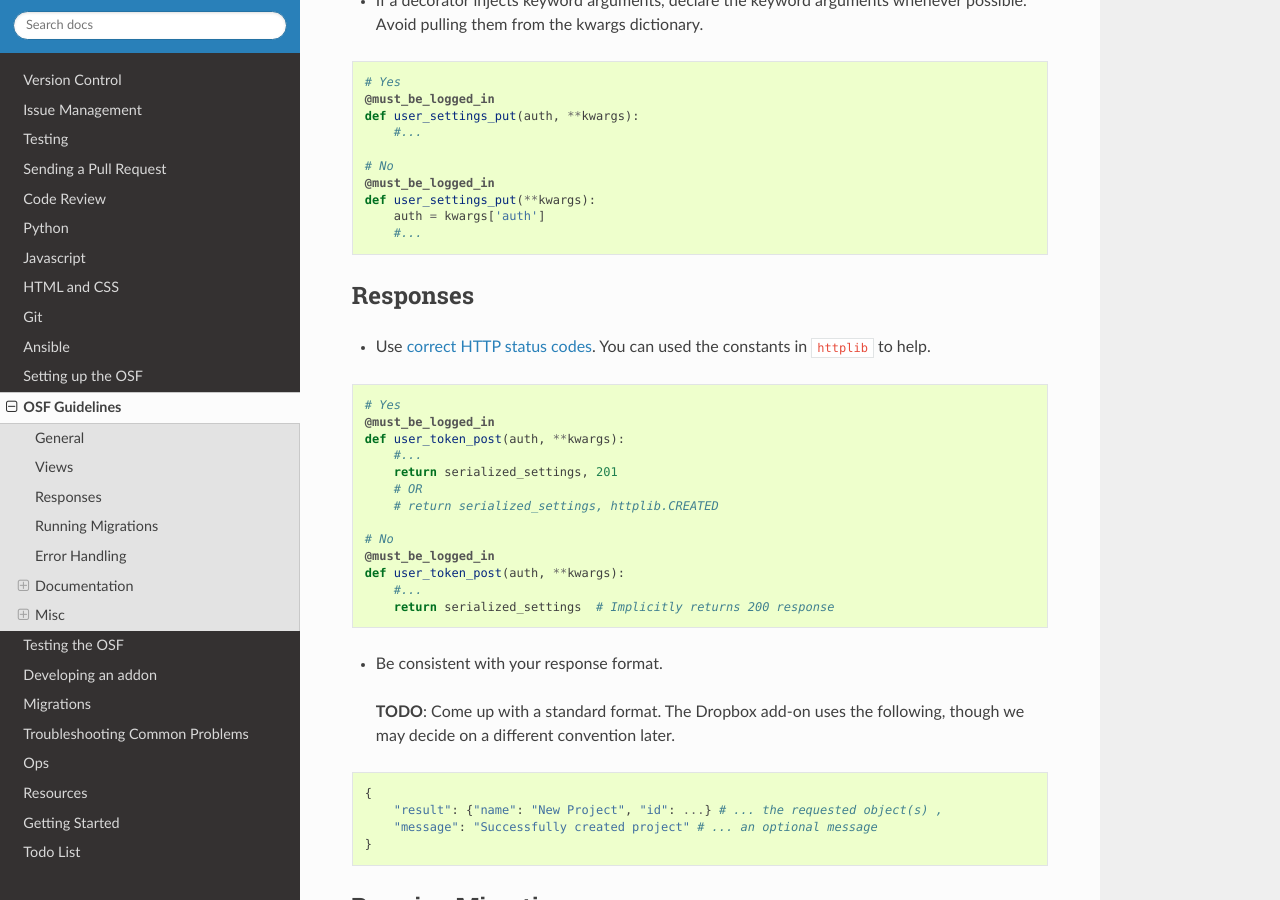
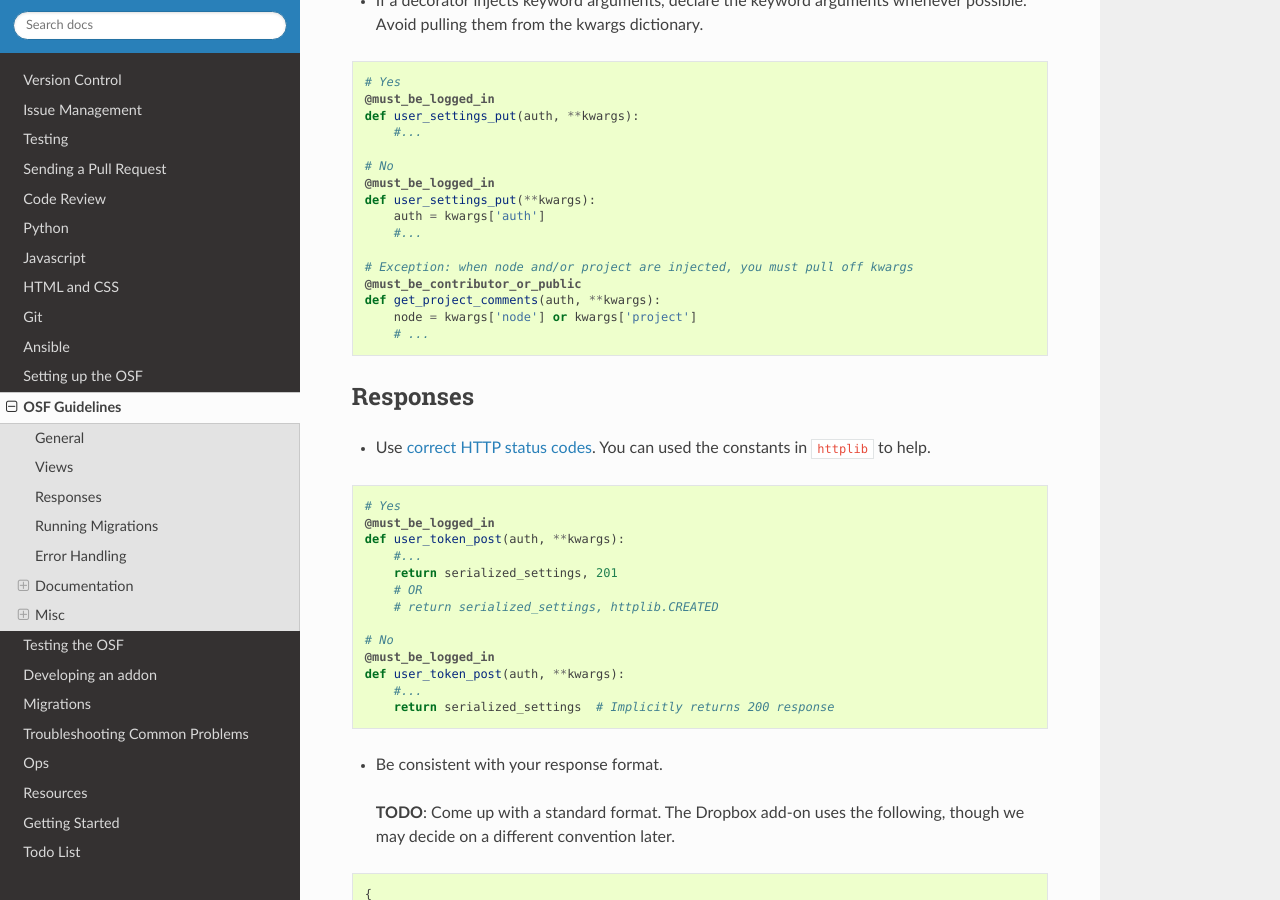
Before and after one commit to CenterForOpenScience/COSDev, a Sphinx documentation site: the page built from docs/osf/guidelines.rst, in a window 1280 px wide and 900 px high, scrolled down 1066 px. Built offline with Sphinx 7.4.7 and the Read the Docs theme 2.0.0, drawn with Linux system fonts in a browser that asks for light colours.

Commit message:
Document how to get current node in a view function

```diff
--- a/docs/osf/guidelines.rst
+++ b/docs/osf/guidelines.rst
@@ -65,6 +65,12 @@ Views
     def user_settings_put(**kwargs):
         auth = kwargs['auth']
         #...
+
+    # Exception: when node and/or project are injected, you must pull off kwargs
+    @must_be_contributor_or_public
+    def get_project_comments(auth, **kwargs):
+        node = kwargs['node'] or kwargs['project']
+        # ...
 
 
 Responses
```
